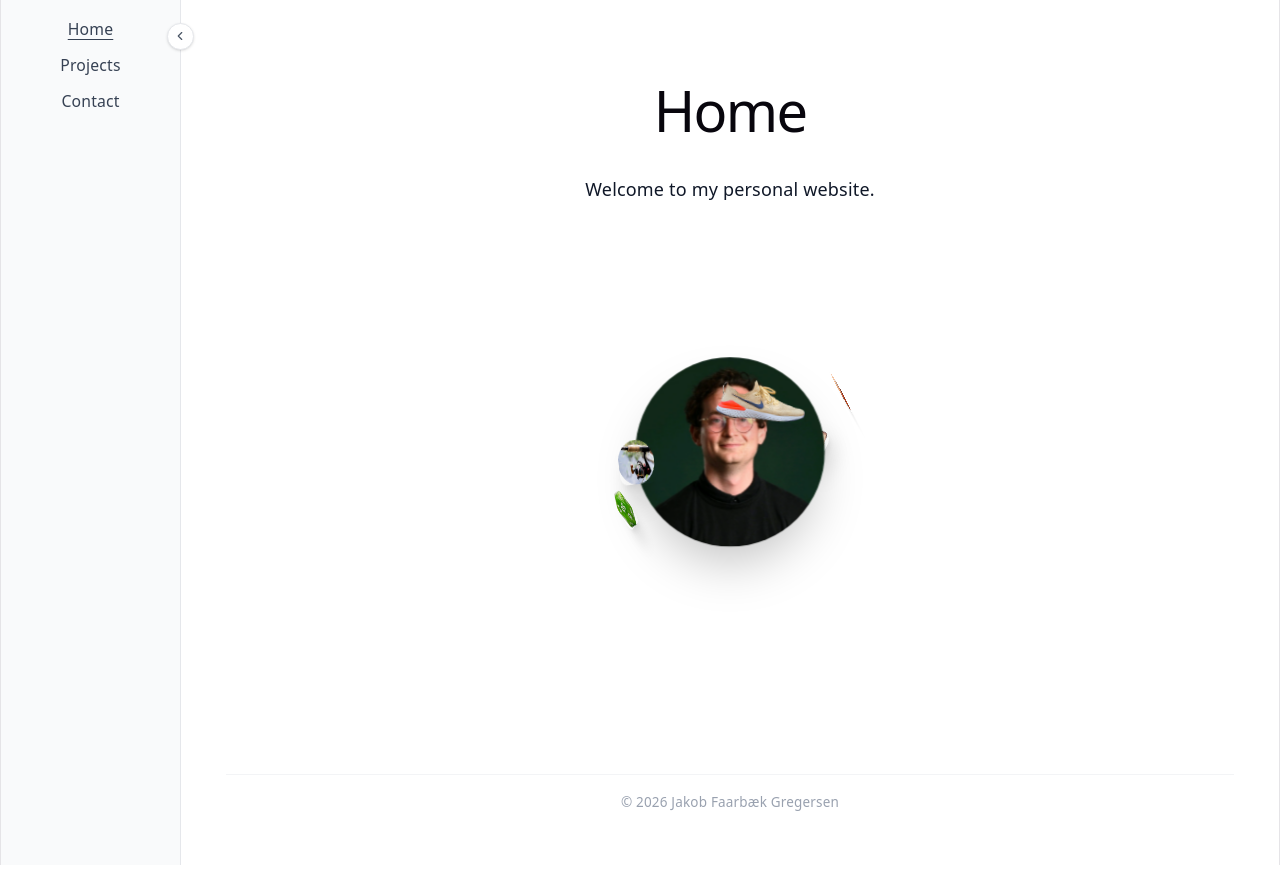
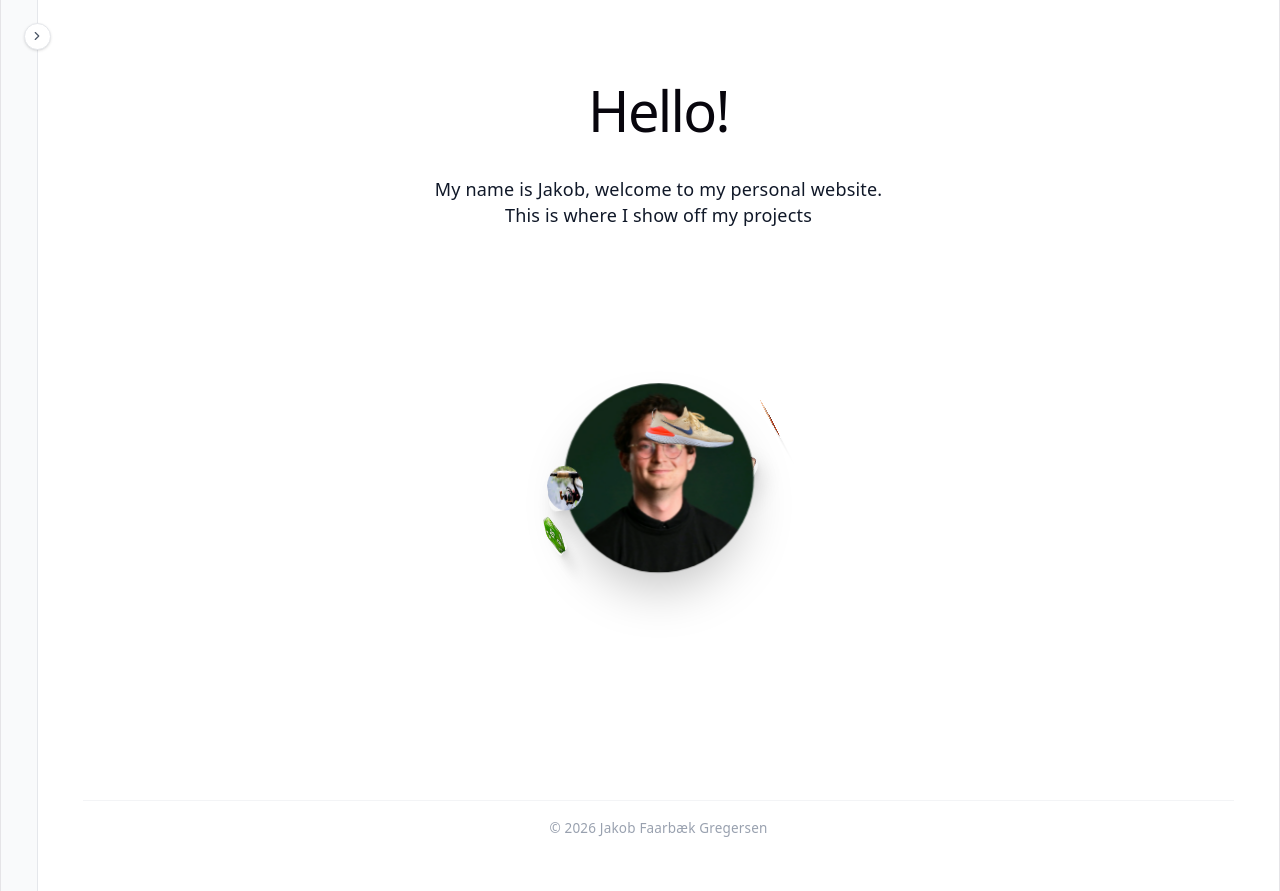
Before and after one commit to JakobFaarGreg/JakobFaarGreg.github.io, a React (Vite) app: page /#/ in a window 1280 px wide. Before the commit the page ends 865 px from the top, so only its background shows below. Built offline with nearby package versions, Linux system fonts and the light colour scheme.

Commit message:
chore: update text

```diff
--- a/src/components/sidebar/Sidebar.jsx
+++ b/src/components/sidebar/Sidebar.jsx
@@ -10,7 +10,7 @@ const links = [
 ]
 
 export default function Sidebar() {
-    const [isExpanded, setIsExpanded] = useState(true)
+    const [isExpanded, setIsExpanded] = useState(false)
 
     return (
         <aside
--- a/src/pages/Home.jsx
+++ b/src/pages/Home.jsx
@@ -11,8 +11,9 @@ export default function Home() {
     ];
     return (
         <>
-            <h1 className="text-3xl font-bold">Home</h1>
-            <p className="mt-4">Welcome to my personal website.</p>
+            <h1 className="text-3xl font-bold">Hello!</h1>
+            <p className="mt-4">My name is Jakob,  welcome to my personal website.</p>
+            <p className="mt-4">This is where I show off my projects</p>
 
             <section className="flex min-h-[250px] items-center justify-center">
                 <OrbitingImages
```
